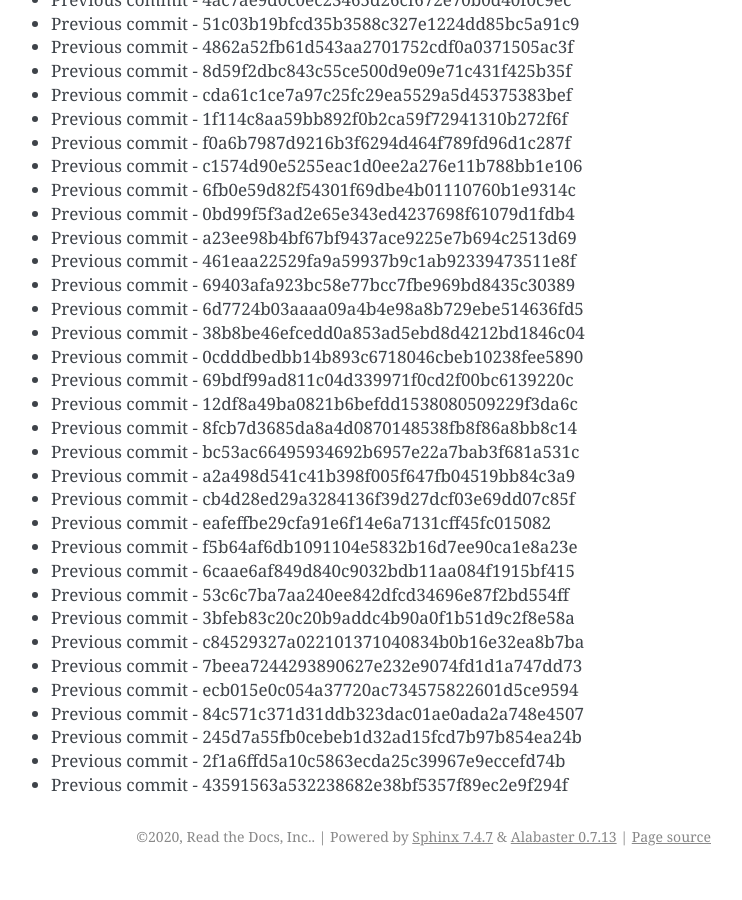
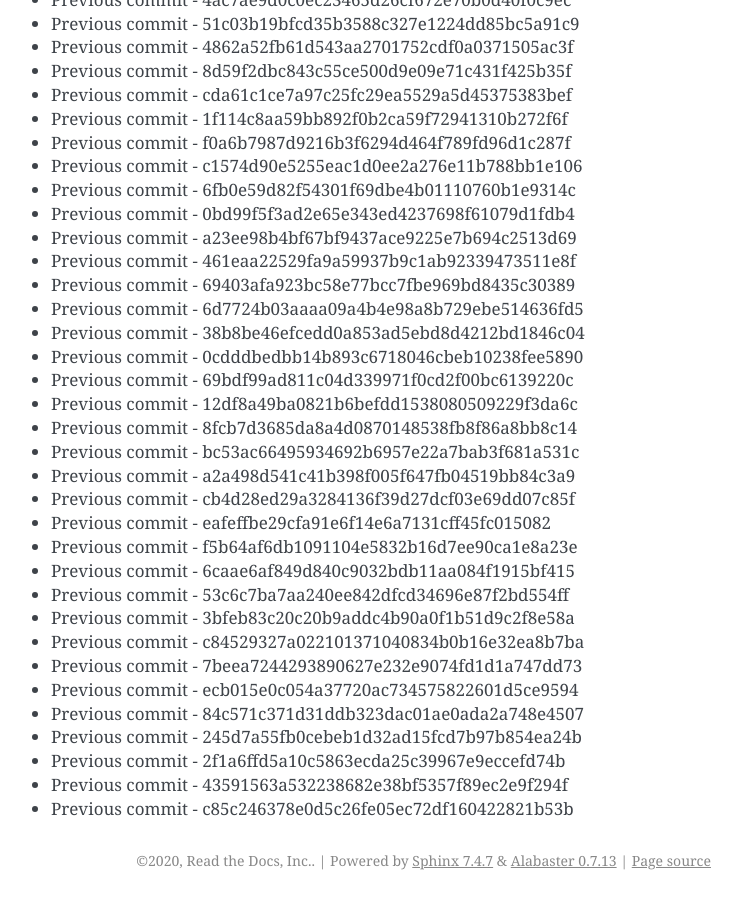
Before and after one commit to readthedocs/rtd-git-stresstest, a Sphinx documentation site: the page built from docs/updates.rst, in a window 1280 px wide and 900 px high, scrolled down 73855 px. Shown: the whole window, without its empty margins (399-1141 px from the left). Built offline with Sphinx 7.4.7, drawn with Linux system fonts in a browser that asks for light colours; before the commit the page ends 74731 px from its top, so only the background shows below that.

Commit message:
Generating commit from previous: c85c246378e0d5c26fe05ec72df160422821b53b

```diff
--- a/docs/updates.rst
+++ b/docs/updates.rst
@@ -3135,3 +3135,4 @@ It can be tested for any performance characteristics.
 * Previous commit - 245d7a55fb0cebeb1d32ad15fcd7b97b854ea24b
 * Previous commit - 2f1a6ffd5a10c5863ecda25c39967e9eccefd74b
 * Previous commit - 43591563a532238682e38bf5357f89ec2e9f294f
+* Previous commit - c85c246378e0d5c26fe05ec72df160422821b53b
```
